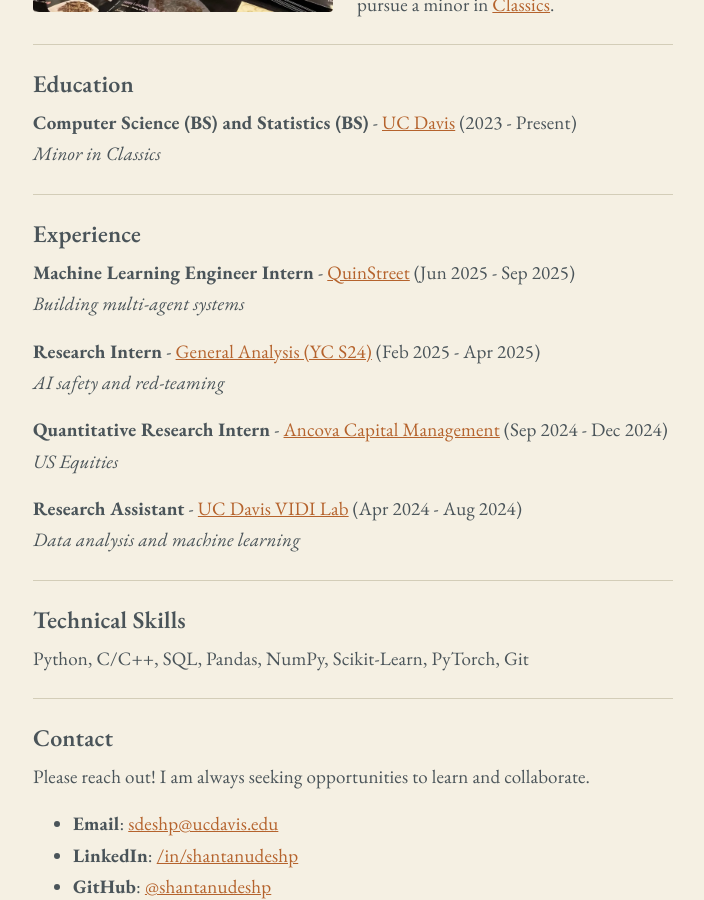
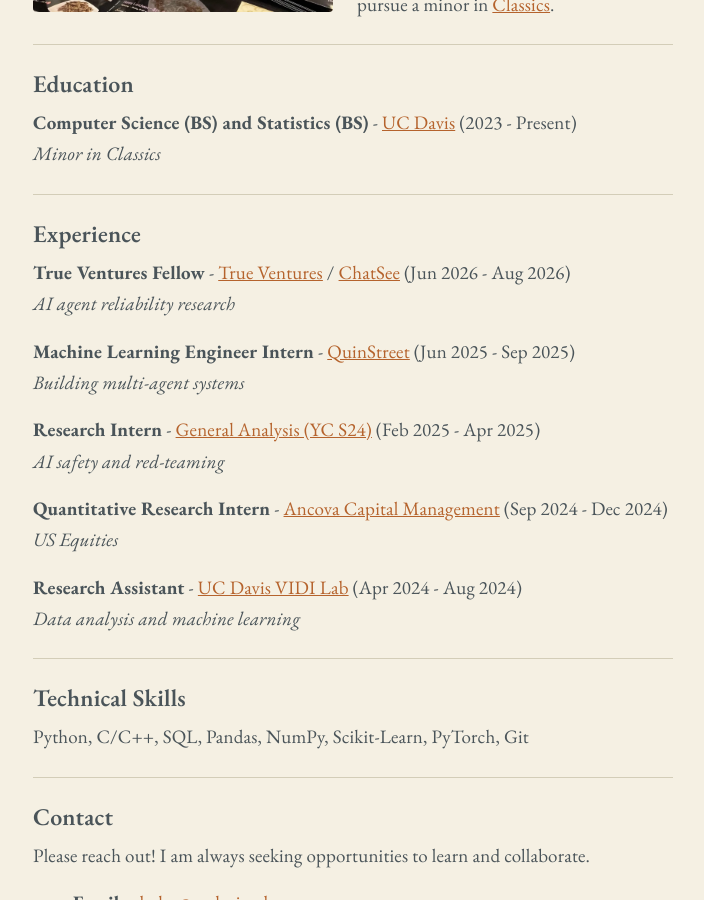
Before and after one commit to shantanudeshp/personal-site, a Jekyll site: the page built from about.md, in a window 1280 px wide and 900 px high, scrolled down 446 px. Shown: the whole window, without its empty margins (287-991 px from the left). Built offline with Jekyll 4.4.1, drawn with Linux system fonts in a browser that asks for light colours; comment, search, counter and statistics services are not loaded.

Commit message:
Add True Ventures Fellowship to experience

```diff
--- a/about.md
+++ b/about.md
@@ -28,6 +28,9 @@
 ---
 
 ## Experience
+
+**True Ventures Fellow** - [True Ventures](https://trueventures.com/){:target="_blank"} / [ChatSee](https://www.chatsee.ai/){:target="_blank"} (Jun 2026 - Aug 2026)<br>
+*AI agent reliability research*
 
 **Machine Learning Engineer Intern** - [QuinStreet](https://www.quinstreet.com/){:target="_blank"} (Jun 2025 - Sep 2025)<br>
 *Building multi-agent systems*
```
